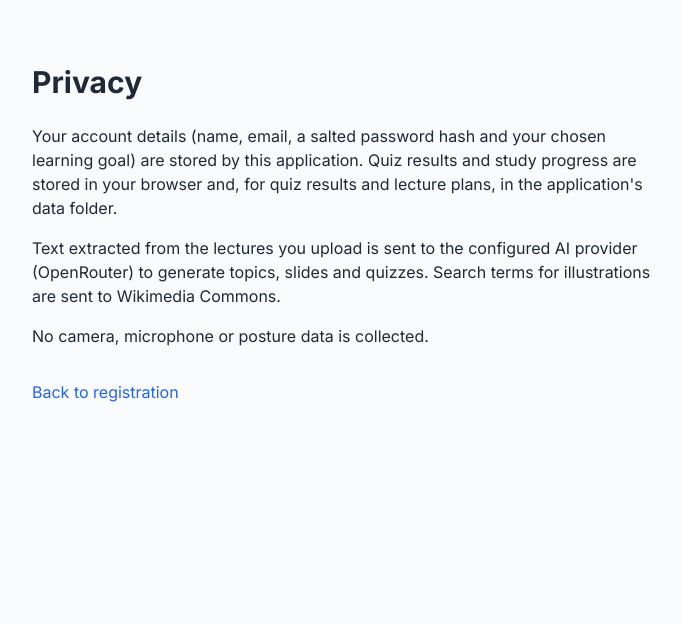
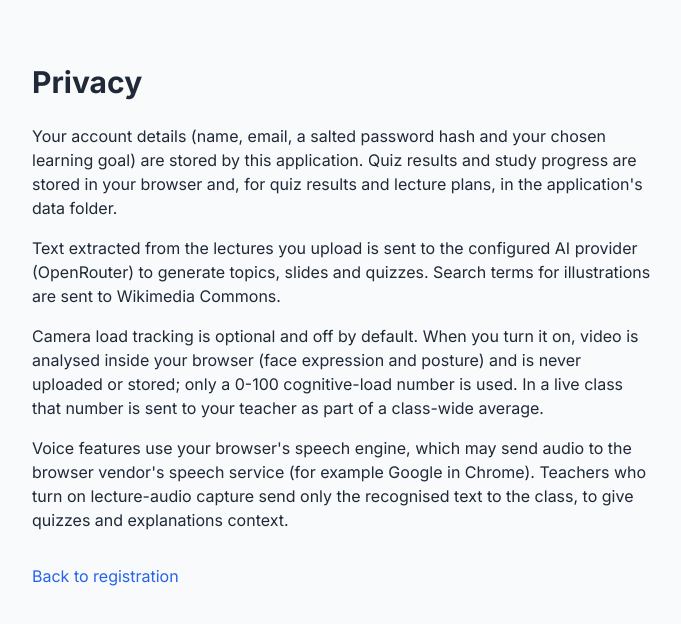
Before and after one commit to Aryan-Ghadekar/3D-Tutor-MoodMatrix, a Next.js app in the folder frontend/: page /privacy in a window 1280 px wide. Shown: the top 624 px of the page, without its empty margins (296-977 px from the left). Built offline with nearby package versions, Linux system fonts and the light colour scheme.

Commit message:
feat: update README and RUN INSTRUCTIONS for clarity; enhance privacy page with camera load tracking details

```diff
--- a/frontend/src/app/privacy/page.jsx
+++ b/frontend/src/app/privacy/page.jsx
@@ -15,7 +15,16 @@ export default function PrivacyPage() {
         Text extracted from the lectures you upload is sent to the configured AI provider (OpenRouter) to
         generate topics, slides and quizzes. Search terms for illustrations are sent to Wikimedia Commons.
       </p>
-      <p className="mb-8">No camera, microphone or posture data is collected.</p>
+      <p className="mb-4">
+        Camera load tracking is optional and off by default. When you turn it on, video is analysed inside your
+        browser (face expression and posture) and is never uploaded or stored; only a 0-100 cognitive-load number
+        is used. In a live class that number is sent to your teacher as part of a class-wide average.
+      </p>
+      <p className="mb-8">
+        Voice features use your browser&apos;s speech engine, which may send audio to the browser vendor&apos;s speech
+        service (for example Google in Chrome). Teachers who turn on lecture-audio capture send only the recognised
+        text to the class, to give quizzes and explanations context.
+      </p>
       <Link href="/auth/register" className="text-blue-600 dark:text-blue-400 hover:underline">
         Back to registration
       </Link>
```
Also changed, not shown: frontend/src/lib/intelligenceEngine.js, 2 other files (tests, documents, lock files or other folders).
